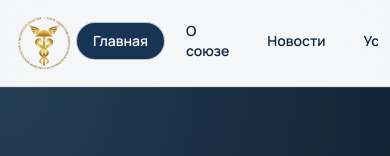
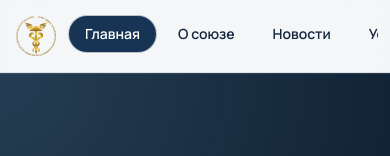
Before and after one commit to alexroshkovdky-oss/TPPZO, a Next.js app: page / in a window 390 px wide. Shown: the top 156 px of the page. Built offline with nearby package versions, Linux system fonts and the light colour scheme; no server answers.

Commit message:
Update site-header.tsx

```diff
--- a/src/components/site-header.tsx
+++ b/src/components/site-header.tsx
@@ -11,25 +11,25 @@ export function SiteHeader() {
 
   return (
     <header className="sticky top-0 z-50 border-b border-[var(--color-line)] bg-[rgba(244,246,248,0.92)] text-[var(--color-ink)] backdrop-blur-xl">
-      <div className="site-container relative flex items-center justify-center py-3">
+      <div className="site-container flex items-center gap-2 py-3 md:relative md:justify-center">
         <Link
           href="/"
           aria-label="На главную"
-          className="absolute left-0 top-1/2 z-10 flex h-16 w-16 -translate-y-1/2 items-center justify-center rounded-2xl transition hover:bg-white/70"
+          className="relative z-10 flex h-12 w-12 shrink-0 items-center justify-center rounded-xl transition hover:bg-white/70 md:absolute md:left-0 md:top-1/2 md:h-16 md:w-16 md:-translate-y-1/2 md:rounded-2xl"
         >
           <Image
             src="/logo.png"
             alt="Логотип Союза"
             width={52}
             height={52}
-            className="h-13 w-13 object-contain"
+            className="h-10 w-10 object-contain md:h-13 md:w-13"
             priority
           />
         </Link>
 
         <nav
           aria-label="Основная навигация"
-          className="hide-scrollbar flex w-full items-center justify-start gap-1 overflow-x-auto pb-1 pl-16 pr-1 md:-mx-1 md:justify-center md:pl-0 md:pr-0"
+          className="hide-scrollbar flex min-w-0 flex-1 items-center justify-start gap-1 overflow-x-auto pb-1 pr-1 md:-mx-1 md:w-full md:flex-none md:justify-center md:pl-0 md:pr-0"
         >
           {navItems.map((item) => {
             const matchPaths = "matchPaths" in item ? item.matchPaths : undefined;
@@ -45,7 +45,7 @@ export function SiteHeader() {
                 key={item.href}
                 href={item.href}
                 aria-current={isActive ? "page" : undefined}
-                className={`rounded-full border px-4 py-2 text-sm font-semibold transition ${
+                className={`shrink-0 rounded-full border px-4 py-2 text-sm font-semibold transition ${
                   isActive
                     ? "border-[rgba(255,255,255,0.7)] bg-[#173454] !text-white"
                     : "border-transparent text-[var(--color-muted)] hover:border-[var(--color-line)] hover:bg-white hover:text-[var(--color-ink)]"
```
